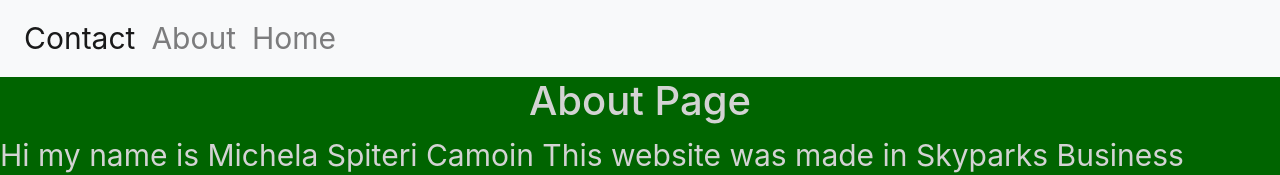
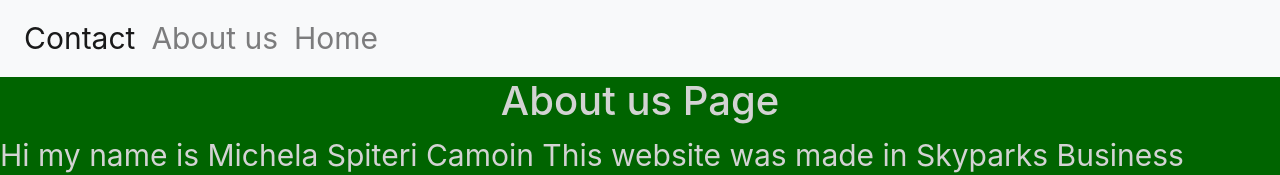
Before and after one commit to mcamoin/competition, a plain HTML site: page about.html in a window 1280 px wide. Shown: the top 175 px of the page. Drawn offline with nearby package versions, Linux system fonts and the light colour scheme.

Commit message:
aranged a link name

```diff
--- a/about.html
+++ b/about.html
@@ -12,13 +12,13 @@
         <a class="nav-link" href="contact.html">Contact</a>
       </li>
       <li class="nav-item">
-        <a class="nav-link" href="#">About</a>
+        <a class="nav-link" href="#">About us</a>
       </li>
       <li class="nav-item">
         <a class="nav-link" href="index.html">Home</a>
       </li>
     </ul>
   </nav>
-  <h1 style="text-align:center;">About Page</h1>
+  <h1 style="text-align:center;">About us Page</h1>
   <p>Hi my name is Michela Spiteri Camoin This website was made in Skyparks Business Center The aim of this website is for kids or adolescence.It is made for them to learn about 5 very important people</p>
   <p> Hi my name is Mikela Galea the website was a learning experience for both of us this website was the first website and was first we proggramed through the course we became close friends</p>
```
Also changed, not shown: contact.html (+1 -1 lines), index.html (+1 -1 lines).
